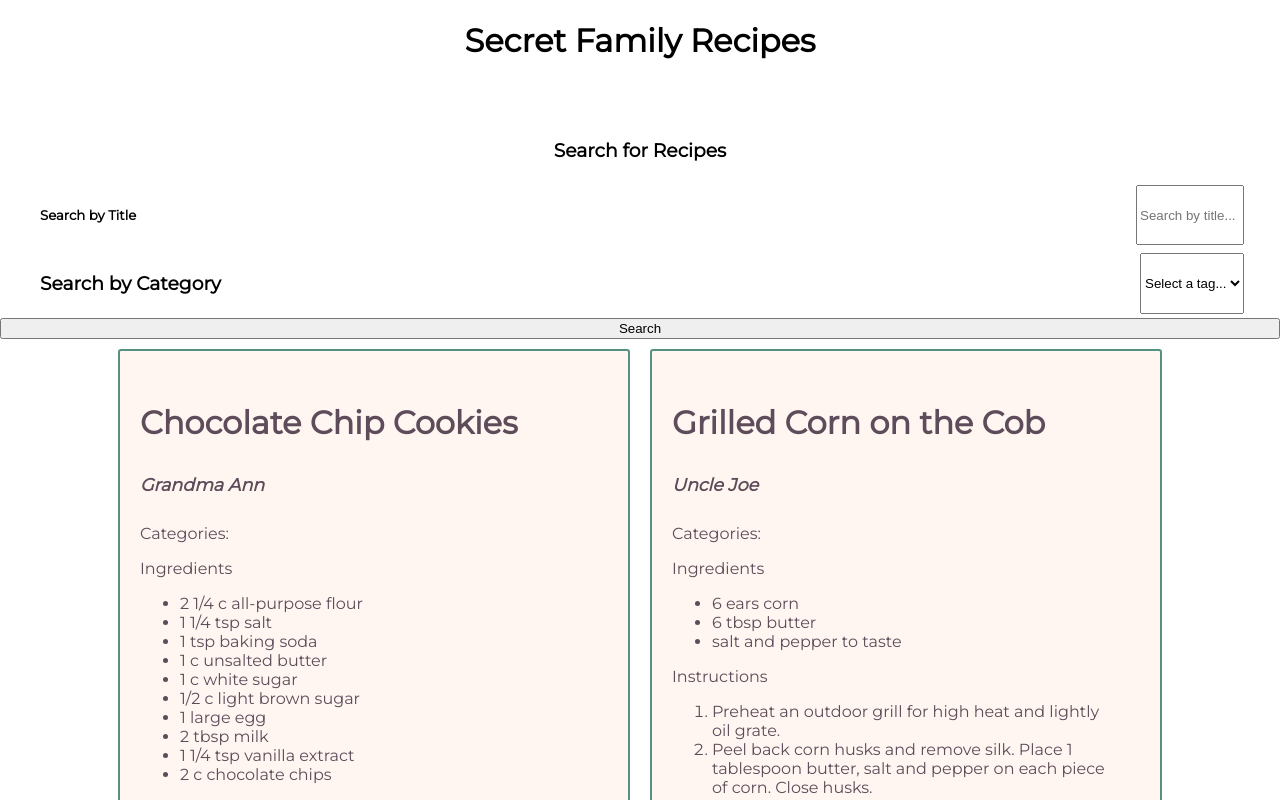
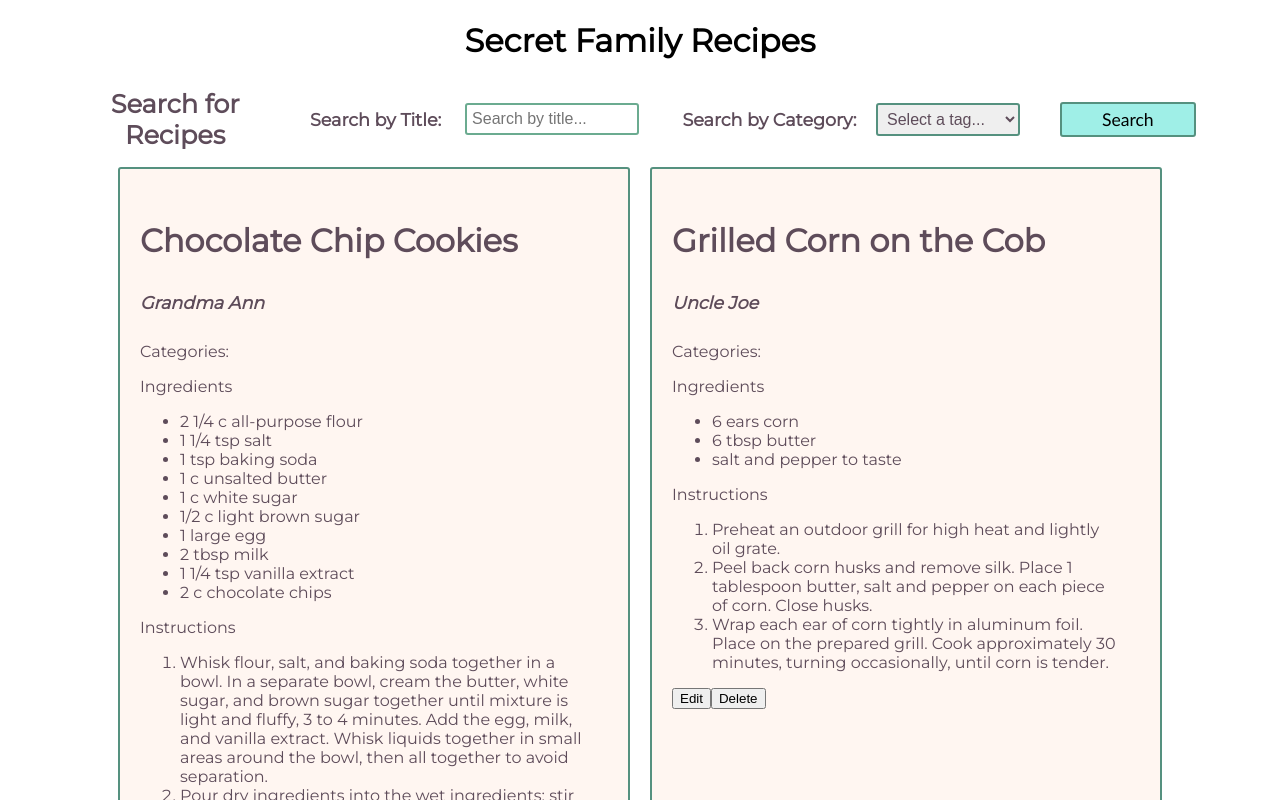
Before and after one commit to Build-Week-Secret-Family-Recipes1/front-end, a React (Create React App) app: page /home in a window 1280 px wide. Shown: the top 800 px of the page. Built offline with nearby package versions, Linux system fonts and the light colour scheme.

Commit message:
styled the search bar

```diff
--- a/src/components/SearchBar.js
+++ b/src/components/SearchBar.js
@@ -1,23 +1,84 @@
 import React from 'react';
+import styled from 'styled-components';
 
 import { testList } from '../tests/TestData';
 
+const SearchForm = styled.form`
+    display: flex;
+    flex-direction: row;
+    justify-content: space-around;
+    align-items: center;
+    margin: auto;
+    width: 90%;
+`
+
+const Label = styled.label`
+    display: flex;
+    justify-content: space-evenly;
+    align-items: center;
+    padding: 0;
+    width: 25rem;
+`
+
+const Input = styled.input`
+    margin: 0;
+    width: 10rem;
+    padding: 5px;
+    font-size: 1rem;
+    border: 2px solid #6bab90;
+    border-radius: 3px;
+    color: #5e4c5a;
+`
+
+const Select = styled.select`
+    font-size: 1rem;
+    color: #5e4c5a;
+    border: 2px solid #55917F;
+    border-radius: 3px;
+    padding: 5px;
+    width: 9rem;
+`
+
+const H4 = styled.h4`
+    margin: 0;
+    font-size: 1.6rem;
+    color: #5e4c5a;
+`
+
+const H5 = styled.h5`
+    margin: 0;
+    font-size: 1.1rem;
+    color: #5e4c5a;
+`
+
+const Button = styled.button`
+    display: inline-block;
+    padding: 5px;
+    margin: 20px;
+    width: 9rem;
+    border-radius: 3px;
+    border: 2px solid #55917F;
+    background-color: rgba(64, 224, 208, 0.5);
+    font-size: 1.1rem;
+    font-family: Gill Sans;
+`
+
 function SearchBar(props) {
     return (
-        <form>
-            <h3>Search for Recipes</h3>
-            <label>
-                <h5>Search by Title</h5>
-                <input
+        <SearchForm>
+            <H4>Search for Recipes</H4>
+            <Label>
+                <H5>Search by Title:</H5>
+                <Input
                     type='text'
                     name='by-title'
                     id='by-title'
                     placeholder='Search by title...'
                 />
-            </label>
-            <label htmlFor='tag-select'>
-                <h3>Search by Category</h3>
-                <select name='tags' id='tag-select'>
+            </Label>
+            <Label htmlFor='tag-select'>
+                <H5>Search by Category:</H5>
+                <Select name='tags' id='tag-select'>
                     <option value=''>Select a tag...</option>
                     {/* map over tags from state to create option elements */}
                     {props.recipes.map((recipeObj, i) => {
@@ -49,10 +110,10 @@ function SearchBar(props) {
                             })
                         )
                     })} */}
-                </select>
-            </label>
-            <button>Search</button>
-        </form>
+                </Select>
+            </Label>
+            <Button>Search</Button>
+        </SearchForm>
     )
 }
 
```
